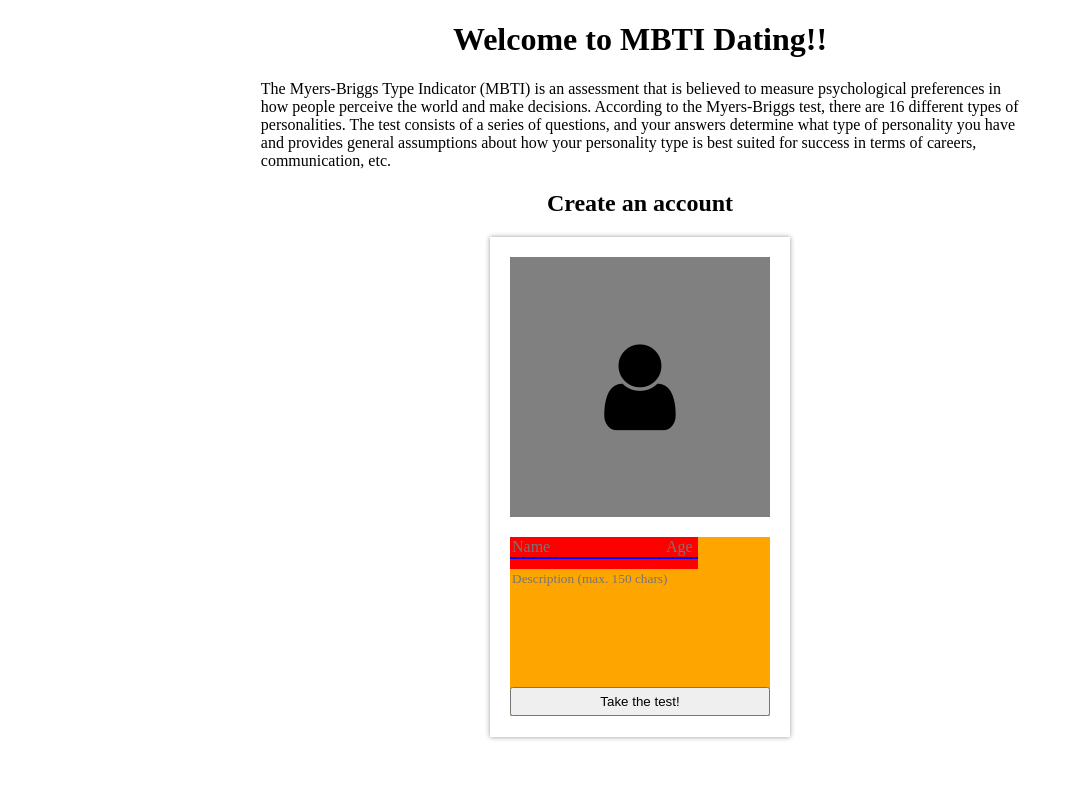
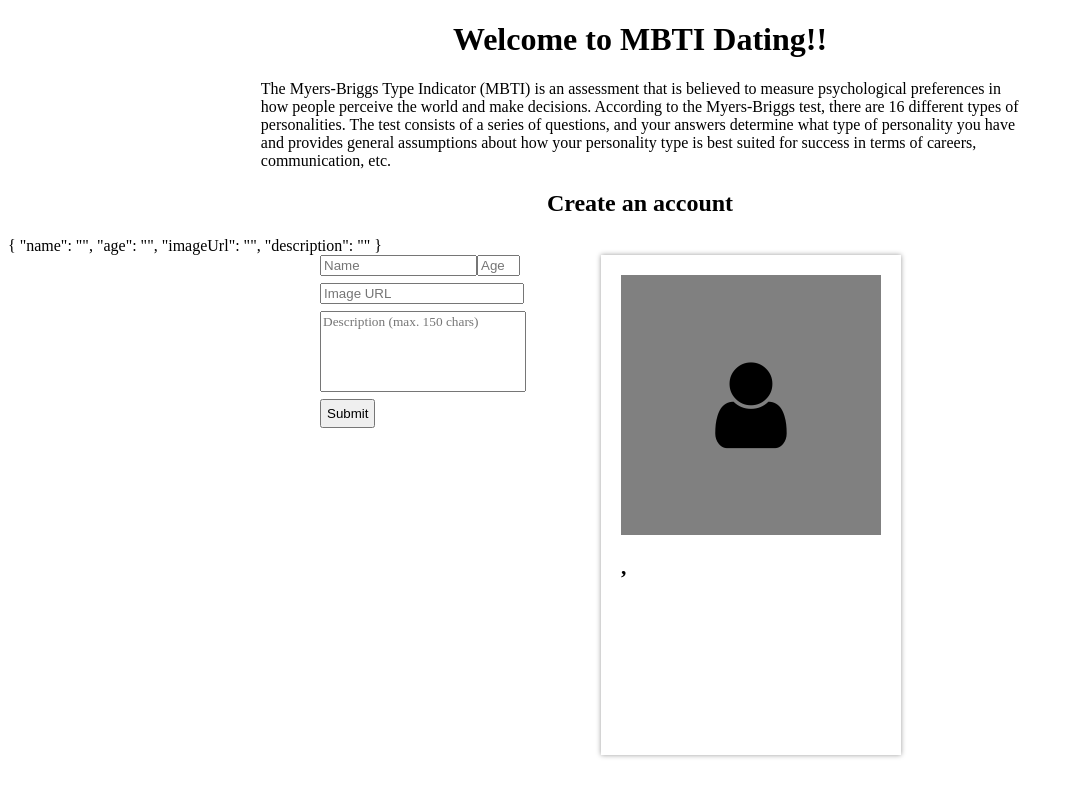
Before and after one commit to kaankabalak/mbti_dating, an Angular app in the folder public/: page / in a window 1280 px wide. Shown: the top 796 px of the page, without its empty margins (0-1071 px from the left). Built offline with nearby package versions, Linux system fonts and the light colour scheme.

Commit message:
Updates to sign up screen

```diff
--- a/public/src/app/app.component.css
+++ b/public/src/app/app.component.css
@@ -1,5 +1,6 @@
-wrapper {
-    padding: 10px;
+#wrapper {
+    margin: 0 auto;
+    width: 640px;
 }
 h1, h2 {
     text-align: center;
@@ -7,7 +8,28 @@
 p {
     margin: 0 20%;
 }
+#form {
+    display: inline-block;
+    vertical-align: top;
+    margin-right: 75px;
+}
+#form input,textarea {
+    display: block;
+}
+#name-age input{
+    display: inline-block;
+    vertical-align: top;
+}
+#name-age, textarea {
+    margin-bottom: 7px;
+}
+#image-url {
+    width: 196px;
+    margin-bottom: 7px;
+}
 #card {
+    display: inline-block;
+    vertical-align: top;
     width: 300px;
     height: 500px;
     margin: 0 auto;
@@ -16,24 +38,22 @@
     -moz-box-shadow: 0px 0px 5px 0px rgba(0,0,0,0.4);
     box-shadow: 0px 0px 5px 0px rgba(0,0,0,0.4);
 }
-textarea, #name, #age, #description {
-    background-color: transparent;
-    border: 0;
-    margin-bottom: 10px;
-}
-#name, #age {
-    border-bottom: 2px solid blue !important;
-    font-size: 12pt;
-    font-family: serif;
-}
 #card-center {
     margin: 0 auto;
     width: 260px;
-    background-color: orange;
+    height: 175px;
 }
 #card-top {
     display: inline-block;
-    background-color: red;
+    font-size: 16pt;
+    font-weight: bold;
+    margin-bottom: 7px;
+}
+#card-bottom p{
+    margin: 0 !important;
+    width: 260px;
+    height: 180px;
+    word-wrap: break-word;
 }
 i {
     font-size: 100px;
@@ -42,10 +62,10 @@
     margin: 80px;
 }
 #name {
-    width: 150px;
+    width: 149px;
 }
 #age {
-    width: 30px;
+    width: 35px;
 }
 input[type="number"]::-webkit-outer-spin-button,
 input[type="number"]::-webkit-inner-spin-button {
@@ -56,8 +76,8 @@
     -moz-appearance: textfield;
 }
 #description {
-    height: 100px;
-    width: 256px;
+    height: 75px;
+    width: 200px;
     resize: none;
     font-family: serif;
 }
@@ -70,6 +90,6 @@
     height: 260px;
 }
 #submit {
-    width: 100%;
+    /* width: 100%; */
     padding: 5px;
 }
--- a/public/src/app/app.component.html
+++ b/public/src/app/app.component.html
@@ -7,7 +7,20 @@
 
 <h2>Create an account</h2>
 
-{{ user.name }}
+{{ user | json }}
+
+<div id="wrapper">
+  <div id="form">
+    <div id="name-age">
+      <input type="text" id="name" [(ngModel)]="user.name" placeholder="Name">
+      <input type="number" id="age" [(ngModel)]="user.age" placeholder="Age">
+    </div>
+    <input type="text" id="image-url" [(ngModel)]="user.imageUrl" placeholder="Image URL">
+    <textarea id="description"  [(ngModel)]="user.description"
+    placeholder="Description (max. 150 chars)" maxlength="150">
+    </textarea>
+    <input type="submit" id="submit" value="Submit">
+  </div>
 
   <div id="card">
     <div id="image">
@@ -15,10 +28,11 @@
     </div>
     <div id="card-center">
         <div id="card-top">
-        <input type="text" id="name" [(ngModel)]="user.name" placeholder="Name">
-        <input type="number" id="age" [(ngModel)]="user.age" placeholder="Age">
+          <label>{{ user.name }}, {{ user.age }}</label>
         </div>
-    <textarea id="description"  [(ngModel)]="user.description" placeholder="Description (max. 150 chars)"></textarea>
-    <input type="submit" id="submit" value="Take the test!">
+        <div id="card-bottom">
+          <p>{{ user.description }}</p>
         </div>
     </div>
+  </div>
+</div>
--- a/public/src/app/app.component.ts
+++ b/public/src/app/app.component.ts
@@ -11,6 +11,7 @@
   user = {
     name: '',
     age: '',
+    imageUrl: '',
     description: ''
   }
 }
```
Lines whose indentation alone changed are shown as unchanged.
